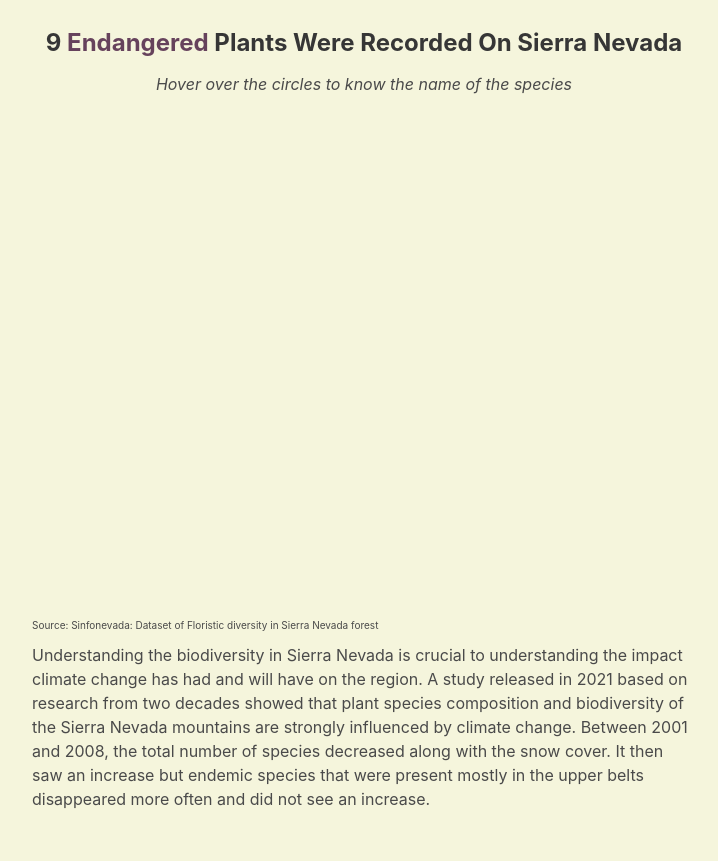
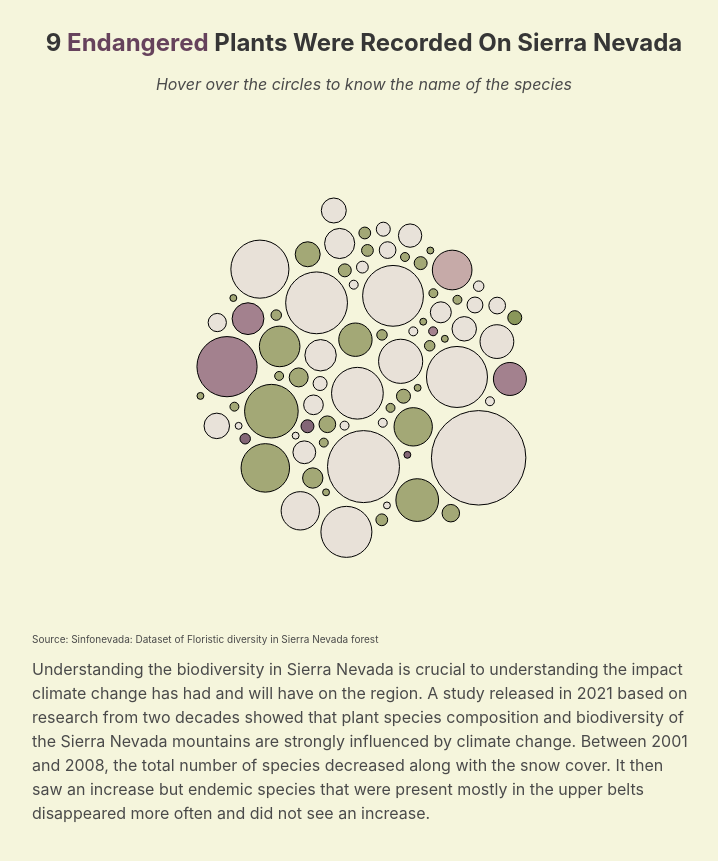
Before and after one commit to ramanshreya/sierra_nevada, a plain HTML site: page index.html in a window 1280 px wide. Shown: the part 1279-2140 px from the top of the page, without its empty margins (276-994 px from the left). Drawn offline with nearby package versions, Linux system fonts and the light colour scheme; no server answers.

Commit message:
Update index.html

```diff
--- a/index.html
+++ b/index.html
@@ -345,7 +345,7 @@
         .attr("height", height)
 
     // Read data
-    d3.csv("sierra.csv", function(data) {
+    d3.csv("data/sierra.csv", function(data) {
 
         data = data.filter(function(d){ return d.iucnRedListCategory != "Not Evaluated" })
       // Color palette for continents?
```
